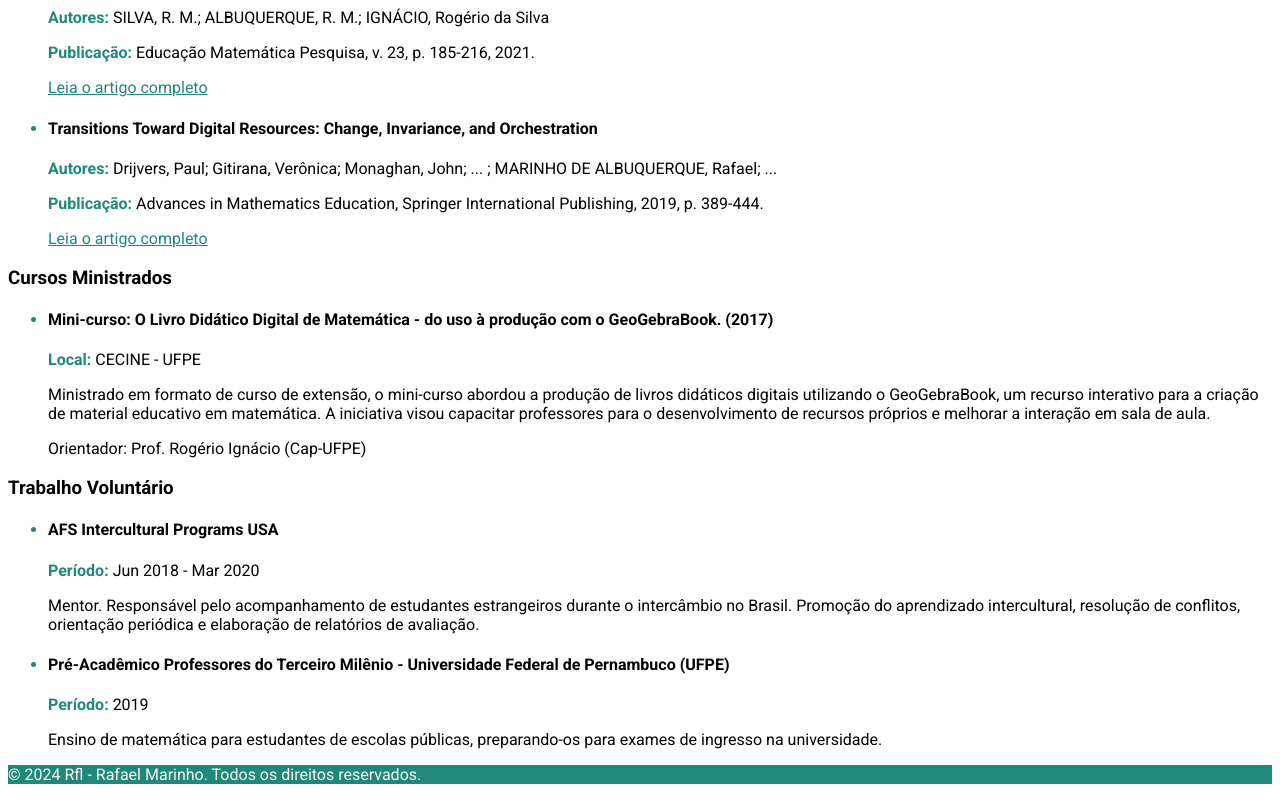
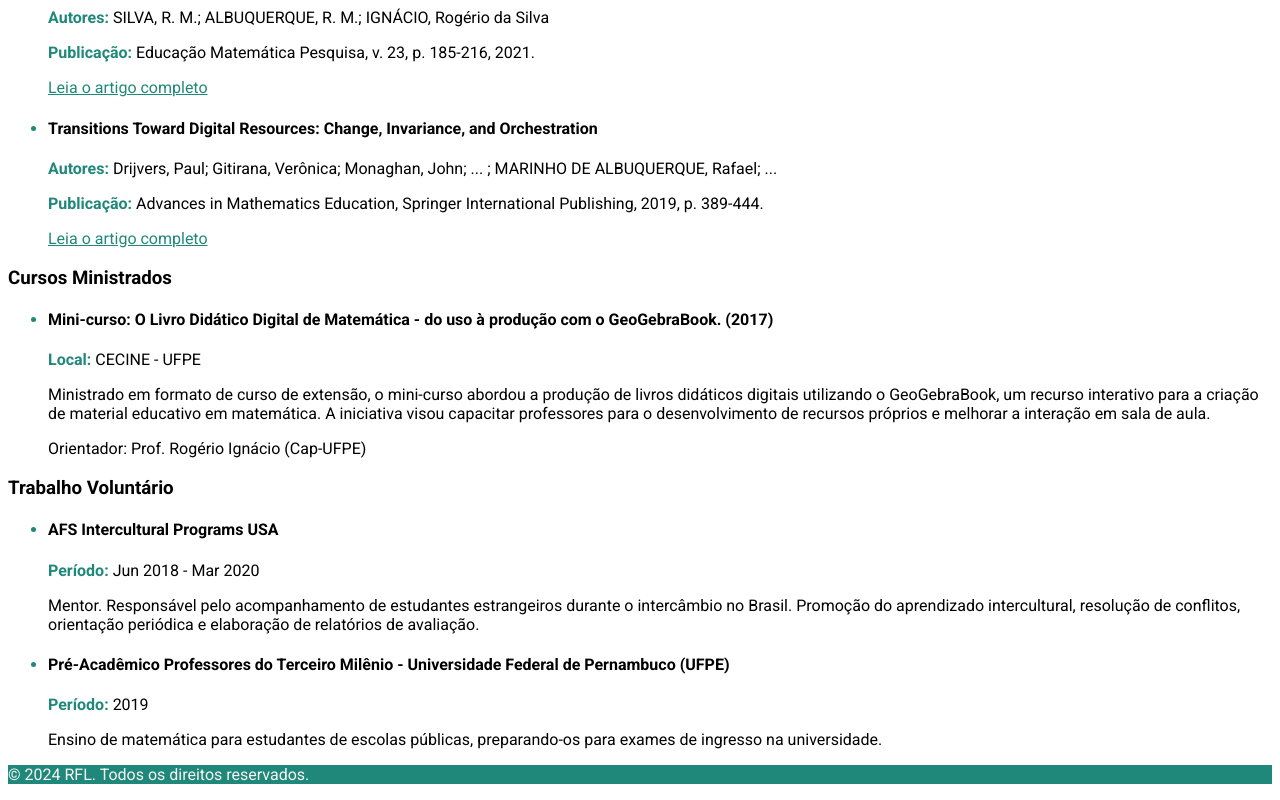
Before and after one commit to rafo-br/ADS-2024_2-portflio, a plain HTML site: page public/projetos.html in a window 1280 px wide. Shown: the part 1359-2159 px from the top of the page. Drawn offline with Linux system fonts and the light colour scheme.

Commit message:
Update projetos.html

```diff
--- a/public/projetos.html
+++ b/public/projetos.html
@@ -118,7 +118,6 @@
   </section>
 
     <footer>
-      <p>&copy; 2024 Rfl - Rafael Marinho. Todos os direitos reservados.</p>
-    </footer>
+      <p>&copy; 2024 RFL. Todos os direitos reservados.</p>    </footer>
   </body>
 </html>
```
